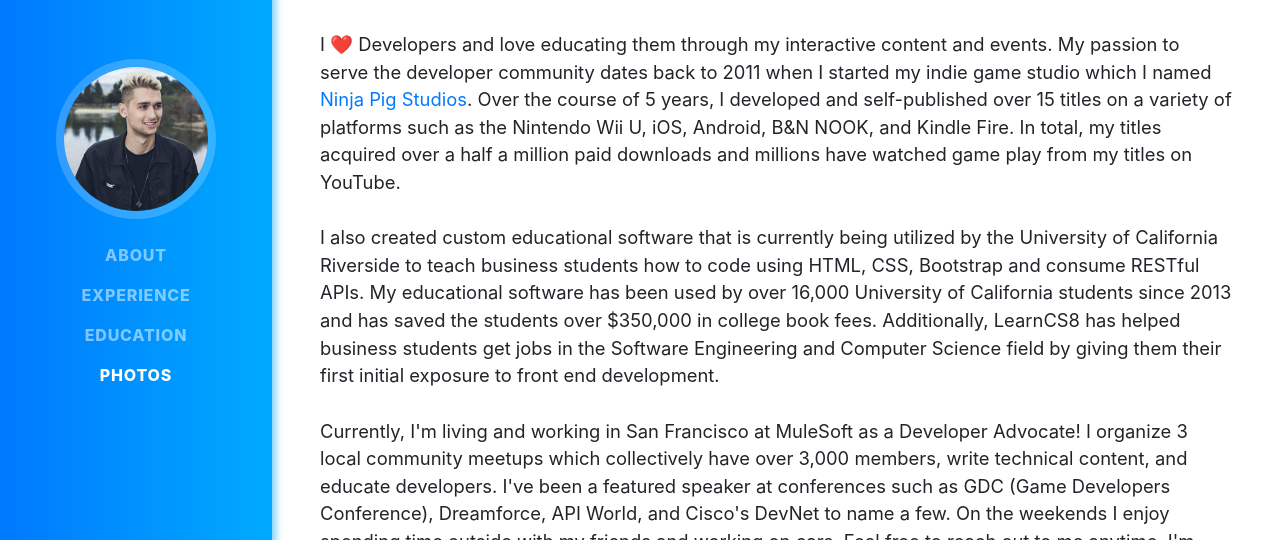
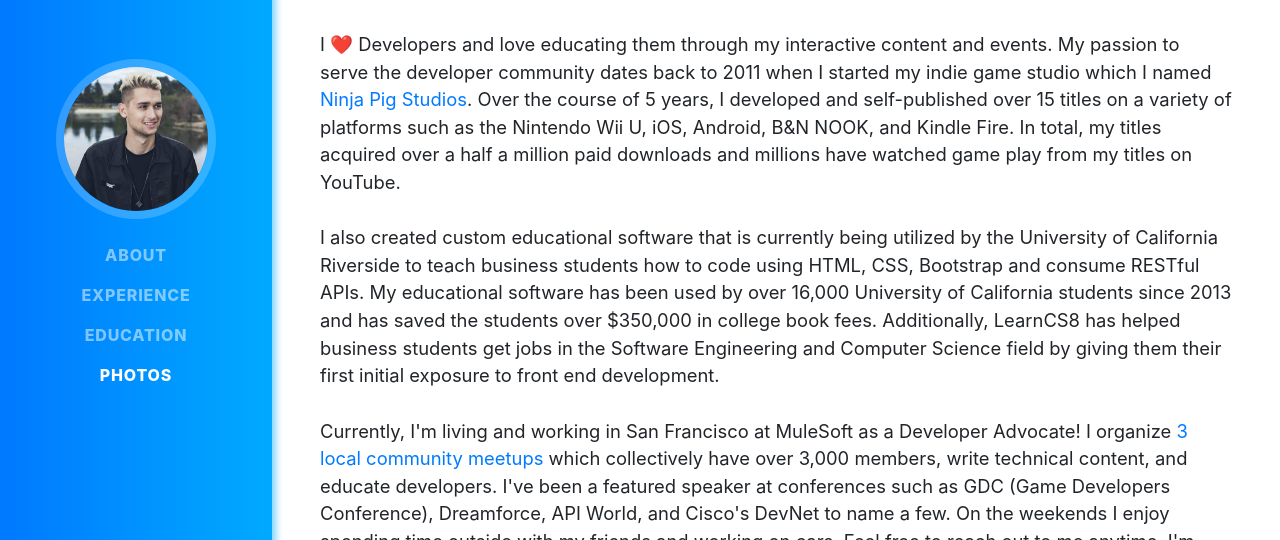
Before and after one commit to JordanSchuetz/Jordan-Developer-Advocate, a website with bundled scripts: page index.html in a window 1280 px wide. Shown: the part 177-717 px from the top of the page. Built offline with nearby package versions, Linux system fonts and the light colour scheme; a web font is replaced by a local one.

Commit message:
Update index.html

```diff
--- a/index.html
+++ b/index.html
@@ -87,7 +87,7 @@
         <p class="lead mb-4">I ❤️ Developers and love educating them through my interactive content and events. My passion to serve the developer community dates back to 2011 when I started my indie game studio which I named <a target="_blank" href="http://ninjapigstudios.com" rel="noopener">Ninja Pig Studios</a>. Over the course of 5 years, I developed and self-published over 15 titles on a variety of platforms such as the Nintendo Wii U, iOS, Android, B&N NOOK, and Kindle Fire. In total, my titles acquired over a half a million paid downloads and millions have watched game play from my titles on YouTube.<br><br>
 
         I also created custom educational software that is currently being utilized by the University of California Riverside to teach business students how to code using HTML, CSS, Bootstrap and consume RESTful APIs. My educational software has been used by over 16,000 University of California students since 2013 and has saved the students over $350,000 in college book fees. Additionally, LearnCS8 has helped business students get jobs in the Software Engineering and Computer Science field by giving them their first initial exposure to front end development.<br><br>
-        Currently, I'm living and working in San Francisco at MuleSoft as a Developer Advocate! I organize 3 local community meetups which collectively have over 3,000 members, write technical content, and educate developers. I've been a featured speaker at conferences such as GDC (Game Developers Conference), Dreamforce, API World, and Cisco's DevNet to name a few. On the weekends I enjoy spending time outside with my friends and working on cars. Feel free to reach out to me anytime, I'm here to help 🥑
+        Currently, I'm living and working in San Francisco at MuleSoft as a Developer Advocate! I organize <a href="https://www.meetup.com/members/19496281/" target="_blank">3 local community meetups</a> which collectively have over 3,000 members, write technical content, and educate developers. I've been a featured speaker at conferences such as GDC (Game Developers Conference), Dreamforce, API World, and Cisco's DevNet to name a few. On the weekends I enjoy spending time outside with my friends and working on cars. Feel free to reach out to me anytime, I'm here to help 🥑
         </p>
         <div class="social-icons">
           <a target="_blank" href="https://linkedin.com/in/jordanschuetz" rel="noopener">
```
